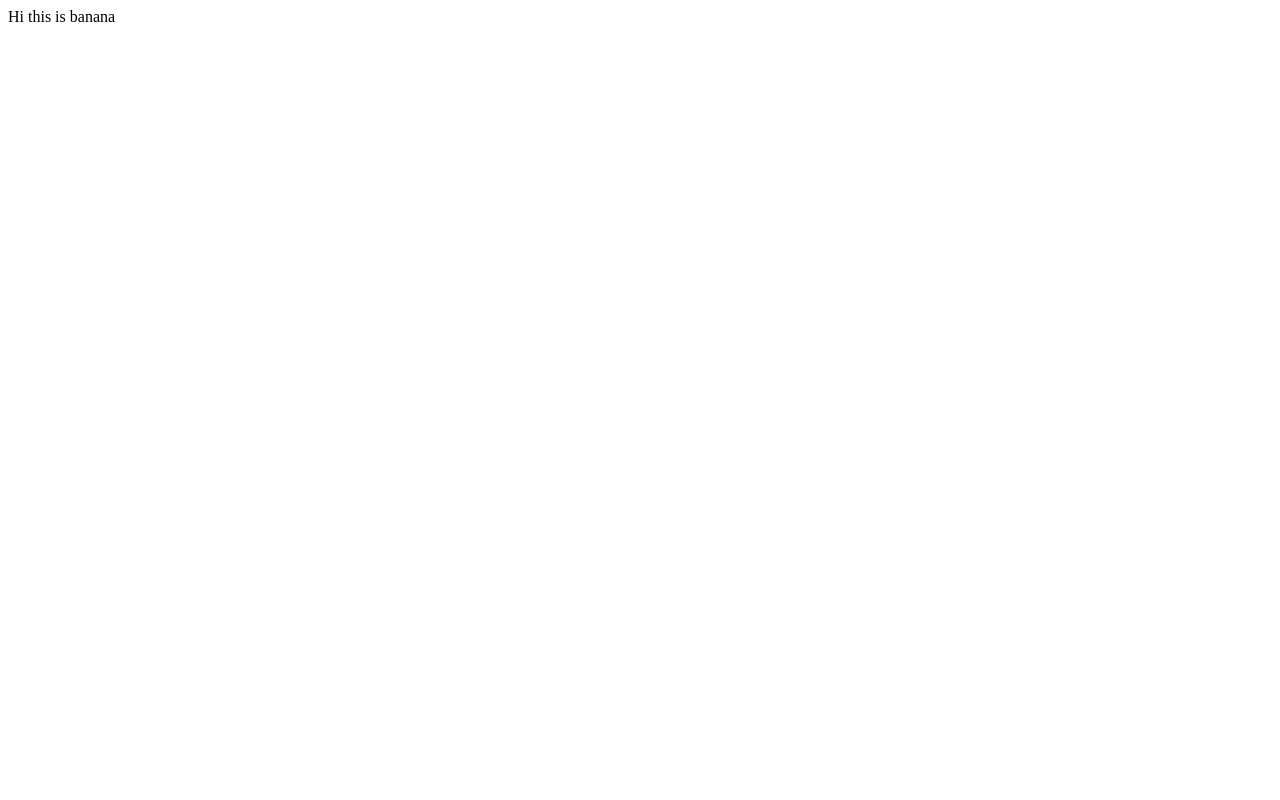
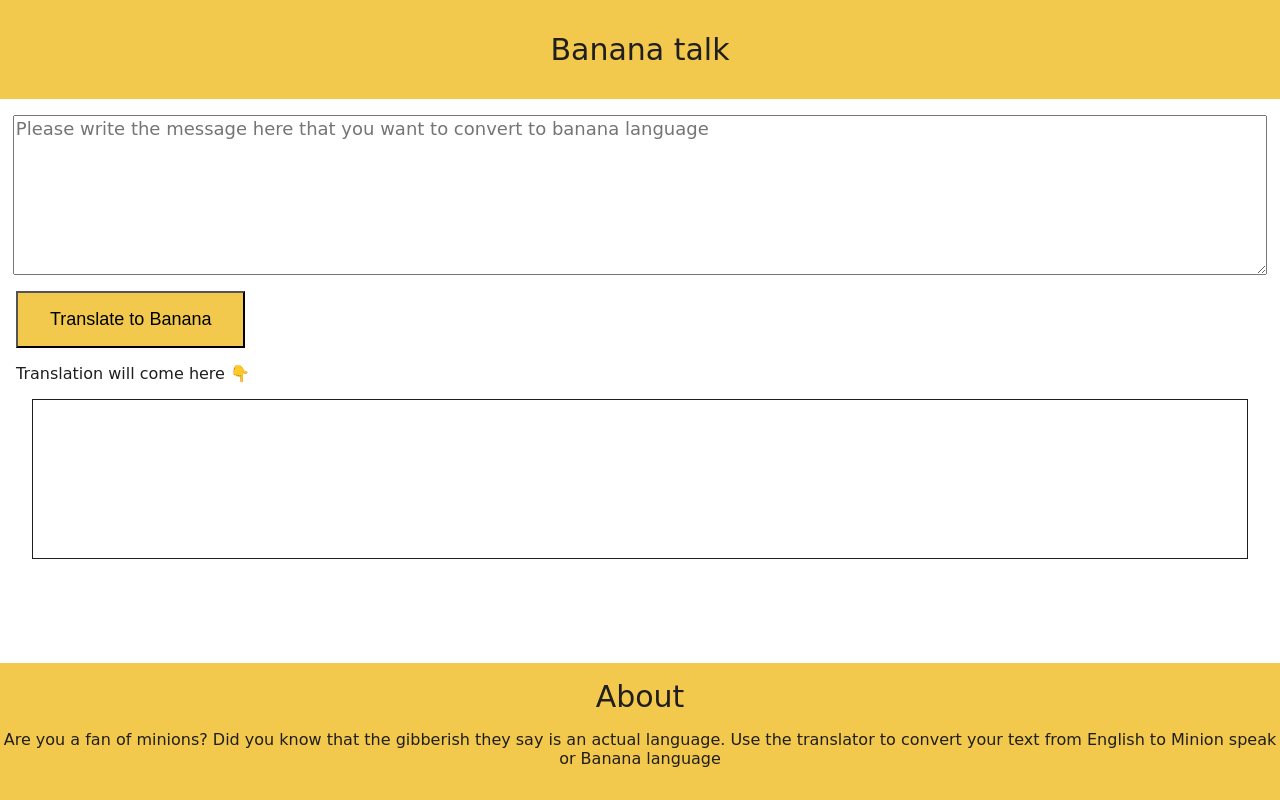
Before and after one commit to ankit9015/banana-speak-app, a plain HTML site: page index.html in a window 1280 px wide. Drawn offline with Linux system fonts and the light colour scheme.

Commit message:
update: banana app frontend done

```diff
--- /dev/null
+++ b/app.js
@@ -0,0 +1,29 @@
+var btnTranslate = document.querySelector(".btn-translate");
+var txtInput = document.querySelector("#txt-input");
+var translatedOutput = document.querySelector("#translate-output");
+
+var serverURL = "https://api.funtranslations.com/translate/minion.json"
+
+function getTranslationURL(text) {
+    var encodedURI = encodeURI(text);
+    return `${serverURL}?text=${encodedURI}`;
+}
+function errorHandler(error) {
+    console.log("error occured", error);
+    alert("something went wrong with the server; please try again after some time")
+}
+
+function clickEventHandler() {
+    var inputText = txtInput.value;
+
+    fetch(getTranslationURL(inputText))
+    .then(response => response.json())
+    .then(json => {
+        var translatedText = json.contents.translated;
+        translatedOutput.innerText = translatedText;
+    })
+    .catch(errorHandler)
+
+};
+
+btnTranslate.addEventListener("click", clickEventHandler);
--- a/index.html
+++ b/index.html
@@ -5,8 +5,90 @@
     <meta http-equiv="X-UA-Compatible" content="IE=edge">
     <meta name="viewport" content="width=device-width, initial-scale=1.0">
     <title>Document</title>
+    <style>
+        :root {
+            --black: rgb(32, 30, 30);
+            --primary: #F2C94C;
+        }
+
+        * {
+            box-sizing: border-box;
+        }
+
+        body {
+            color: var(--black);
+            font-family: 'Kalam', cursive;
+            margin: 0px;
+        }
+
+        nav {
+            background-color: var(--primary);
+            text-align: center;
+            padding: 2rem 0rem;
+        }
+
+        .text-style {
+            font-size: large;
+        }
+
+
+        textarea {
+            width: 98%;
+            height: 20vh;
+            display: block;
+            margin: 1rem auto;
+            font-family: 'Kalam', cursive;
+            font-size: large;
+        }
+
+        .btn-translate {
+            padding: 1rem 2rem;
+            margin-left: 1rem;
+            background-color: var(--primary);
+        }
+
+        #translate-output {
+            box-sizing: border-box;
+            width: 95%;
+            margin: auto;
+            height: 20vh;
+            min-height: 10vh;
+            max-height: 20vh;
+            overflow: scroll;
+            border: 1px solid var(--black);
+        }
+
+        footer{
+            margin-top: 1rem;
+            background-color: var(--primary);
+            text-align: center;
+            padding: 1rem 0rem;
+            position: fixed;
+            bottom: 0px;
+            width: 100%
+        }
+
+        #footer-header {
+            font-size: 30px;
+        }
+    </style>
+
 </head>
 <body>
-    Hi this is banana
+    <nav>
+        <div class="text-style" style="font-size: 30px;">Banana talk</div>
+    </nav>
+
+    <textarea id="txt-input" placeholder="Please write the message here that you want to convert to banana language"></textarea>
+    <button class="btn-translate text-style">Translate to Banana</button>
+    <p style="margin: 1rem;">Translation will come here 👇</p>
+    <div id="translate-output"></div>
+
+    <footer>
+        <div id="footer-header">About</div>
+        <p>Are you a fan of minions? Did you know that the gibberish they say is an actual language. Use the translator
+            to convert your text from English to Minion speak or Banana language</p>
+    </footer>
+    <script src="app.js" type="text/javascript"></script>
 </body>
 </html>
```
